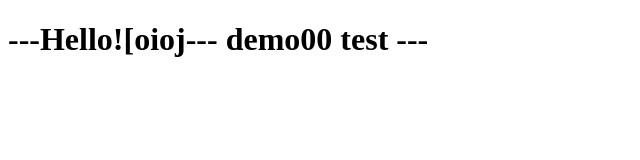
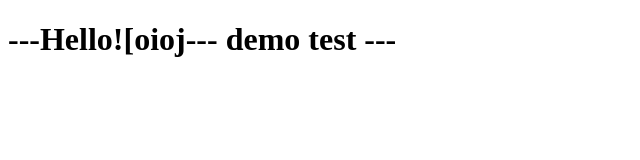
Before and after one commit to hardik794/devops_hands_on, a plain HTML site: page index.html in a window 1280 px wide. Shown: the full height of the page, 0-640 px from the left. Drawn offline with Linux system fonts and the light colour scheme.

Commit message:
demo update tag

```diff
--- a/index.html
+++ b/index.html
@@ -7,7 +7,7 @@
     <title>Document</title>
 </head>
 <body>
-    <h1>---Hello![oioj--- demo00 test ---</h1>
+    <h1>---Hello![oioj--- demo test ---</h1>
     <script>
          var tsmin=0;
         setInterval(function(){
```
